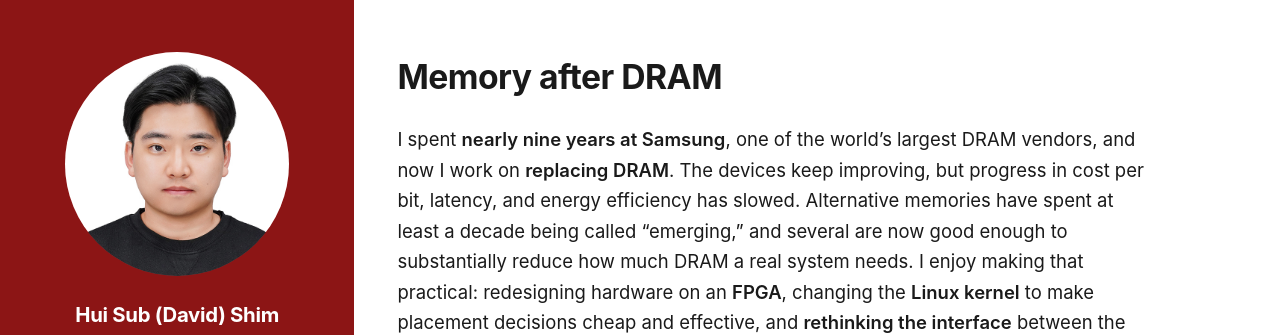
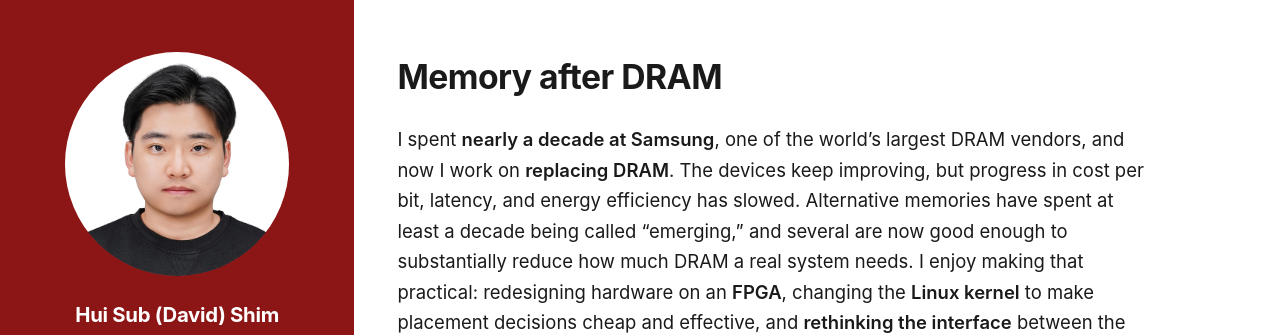
Before and after one commit to davidshim0/davidshim0.github.io, a Jekyll site: the page built from index.html, in a window 1280 px wide and 900 px high. Shown: the top 335 px of the window. Built offline with Jekyll 4.4.1, drawn with Linux system fonts in a browser that asks for light colours.

Commit message:
"nearly a decade at Samsung"
Co-Authored-By: Claude Opus 5 <noreply@anthropic.com>

```diff
--- a/index.html
+++ b/index.html
@@ -6,7 +6,7 @@ show_title: false
 <h1 class="page-title">Memory after DRAM</h1>
 
 <p class="lede">
-  I spent <strong>nearly nine years at Samsung</strong>, one of the world’s largest DRAM
+  I spent <strong>nearly a decade at Samsung</strong>, one of the world’s largest DRAM
   vendors, and now I work on <strong>replacing DRAM</strong>. The devices keep improving, but
   progress in cost per bit, latency, and energy efficiency has slowed.
   Alternative memories have spent at least a decade being called
```
